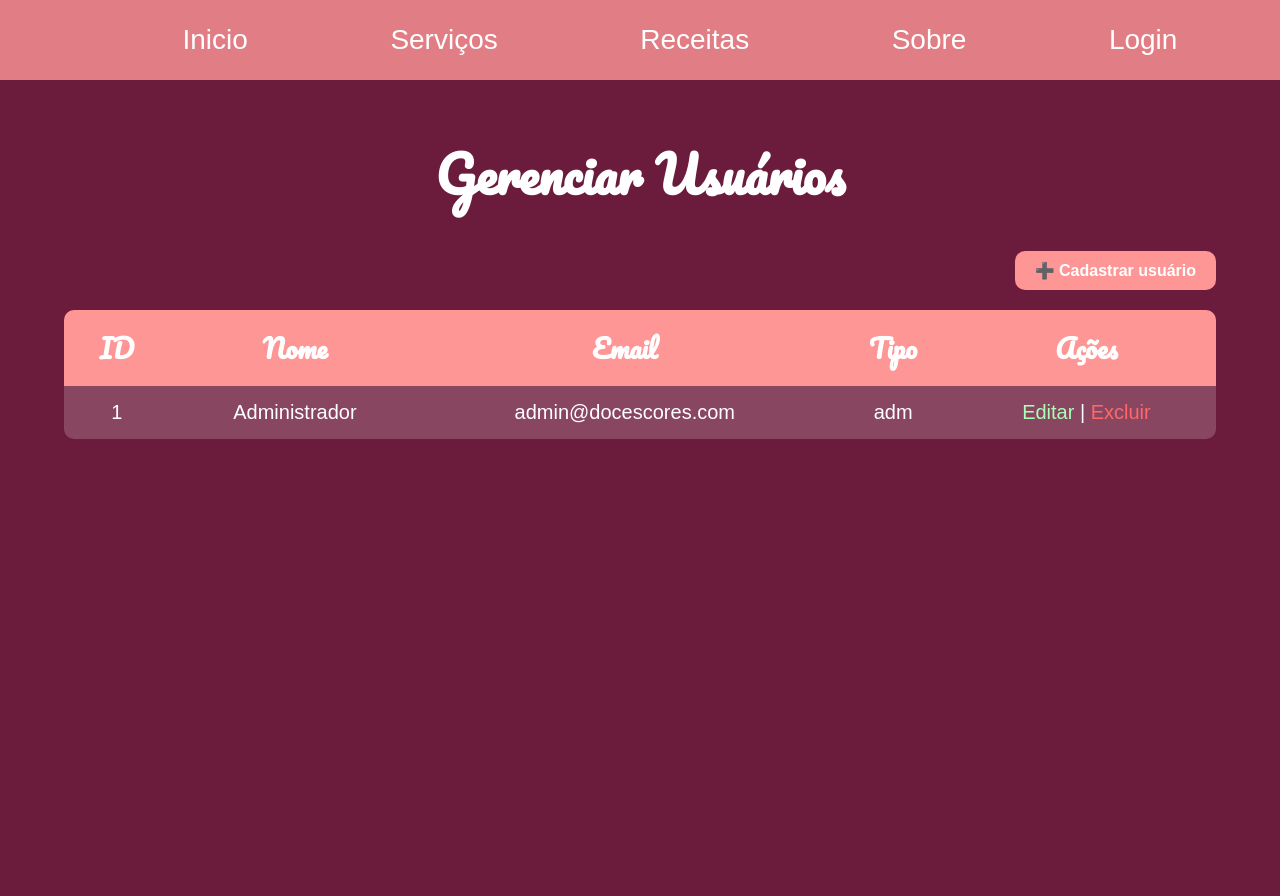
After one commit to wszolek1/DocesCores, a PHP site: page /adm/usuarios/index.php in a window 1280 px wide. The commit adds this page. Run offline with PHP 8.4, Linux system fonts and the light colour scheme; a user stored in the database is signed in; data comes from the database, SQL or seed files in the repository.

Commit message:
Crud usuarios

```diff
--- /dev/null
+++ b/adm/usuarios/index.php
@@ -0,0 +1,78 @@
+<?php
+session_start();
+
+if (!isset($_SESSION['usuario_tipo']) || $_SESSION['usuario_tipo'] !== 'adm') {
+    header("Location: ../../login.php");
+    exit;
+}
+
+require "../../src/conexao-bd.php";
+
+$stmt = $pdo->query("SELECT * FROM usuarios ORDER BY id DESC");
+$usuarios = $stmt->fetchAll(PDO::FETCH_ASSOC);
+?>
+<!DOCTYPE html>
+<html lang="pt-br">
+<head>
+    <meta charset="UTF-8">
+    <title>Admin - Usuários</title>
+    <link rel="stylesheet" href="../../css/admin.css">
+
+    <link rel="preconnect" href="https://fonts.googleapis.com">
+    <link rel="preconnect" href="https://fonts.gstatic.com" crossorigin>
+    <link href="https://fonts.googleapis.com/css2?family=Pacifico&display=swap" rel="stylesheet">
+</head>
+
+<body>
+
+<div class="header">
+    <ul>
+        <li><a href="../../pag1.html">Inicio</a></li>
+        <li><a href="../../pag2.html">Serviços</a></li>
+        <li><a href="../../pag3.php">Receitas</a></li>
+        <li><a href="../../pag4.html">Sobre</a></li>
+        <li><a href="../../login.php">Login</a></li>
+    </ul>
+</div>
+
+
+<div class="fundo">
+
+    <div class="titulo">
+        <h1>Gerenciar Usuários</h1>
+    </div>
+
+    <div class="topo-admin">
+        <a class="btn-criar" href="criar.php">➕ Cadastrar usuário</a>
+    </div>
+
+    <table class="tabela">
+        <tr>
+            <th>ID</th>
+            <th>Nome</th>
+            <th>Email</th>
+            <th>Tipo</th>
+            <th>Ações</th>
+        </tr>
+
+        <?php foreach ($usuarios as $u): ?>
+            <tr>
+                <td><?= $u['id'] ?></td>
+                <td><?= $u['nome'] ?></td>
+                <td><?= $u['email'] ?></td>
+                <td><?= $u['tipo'] ?></td>
+                <td>
+                    <a class="editar" href="editar.php?id=<?= $u['id'] ?>">Editar</a> |
+                    <a class="excluir" href="excluir.php?id=<?= $u['id'] ?>"
+                        onclick="return confirm('Excluir este usuário?')">Excluir</a>
+                </td>
+            </tr>
+        <?php endforeach; ?>
+    </table>
+
+</div>
+
+
+
+</body>
+</html>
--- /dev/null
+++ b/css/admin.css
@@ -0,0 +1,126 @@
+body {
+    margin: 0;
+    font-family: Arial, sans-serif;
+}
+
+/* LINKS */
+a {
+    text-decoration: none;
+    color: white;
+}
+
+/* HEADER */
+.header ul {
+    width: 100%;
+    height: 10vh;
+    font-size: 28px;
+    color: white;
+    display: flex;
+    list-style: none;
+    justify-content: space-evenly;
+    align-items: center;
+    background-color: #ff9696cc;
+    margin: 0;
+    position: fixed;
+    top: 0;
+    z-index: 10;
+}
+
+/* FUNDO */
+.fundo {
+    padding-top: 12vh;
+    min-height: 100vh;
+    background-color: #6B1B3C;
+    color: white;
+}
+
+/* TÍTULO */
+.titulo h1 {
+    font-family: "Pacifico", cursive;
+    font-size: 50px;
+    text-align: center;
+}
+
+/* BOTÃO CRIAR */
+.topo-admin {
+    width: 90%;
+    margin: 0 auto;
+    display: flex;
+    justify-content: end;
+    padding-bottom: 20px;
+}
+
+.btn-criar {
+    background-color: #ff9696;
+    padding: 10px 20px;
+    border-radius: 10px;
+    color: white;
+    font-weight: bold;
+}
+
+/* TABELA */
+.tabela {
+    width: 90%;
+    margin: 0 auto;
+    border-collapse: collapse;
+    background-color: #ffffff22;
+    color: white;
+    font-size: 20px;
+    border-radius: 10px;
+    overflow: hidden;
+}
+
+.tabela th {
+    background-color: #ff9696;
+    padding: 15px;
+    font-family: "Pacifico", cursive;
+    font-size: 26px;
+}
+
+.tabela td {
+    padding: 15px;
+    text-align: center;
+    background-color: #ffffff11;
+}
+
+.tabela tr:hover td {
+    background-color: #ffffff33;
+}
+
+/* LINKS AÇÕES */
+.editar {
+    color: #a8ffb5;
+}
+
+.excluir {
+    color: #ff6868;
+}
+
+/* RODAPÉ */
+.rodape {
+    width: 100%;
+    height: 10vh;
+    background-color: #ff9696;
+    display: flex;
+    align-items: center;
+    justify-content: space-evenly;
+    color: white;
+    font-size: 20px;
+}
+
+.rodape ul {
+    display: flex;
+    width: 100%;
+    list-style: none;
+    justify-content: space-around;
+    padding: 0;
+    margin: 0;
+}
+
+.rodape li {
+    text-align: center;
+}
+
+.rodape span {
+    display: block;
+}
--- a/login.php
+++ b/login.php
@@ -27,7 +27,7 @@ if ($_SERVER["REQUEST_METHOD"] == "POST") {
 
                 // Redirecionamento
                 if ($usuario['tipo'] === 'adm') {
-                    header("Location: adm/index.php");
+                    header("Location: painel-admin.php");
                 } else {
                     header("Location: pag1.html");
                 }
```
Also changed, not shown: adm/index.php (+61 -7 lines), adm/usuarios/criar.php (added, +56 -0 lines), adm/usuarios/editar.php (added, +78 -0 lines), adm/usuarios/excluir.php (added, +25 -0 lines), css/painel-admin.css (added, +99 -0 lines), painel-admin.php (added, +38 -0 lines), upload/cupcakeRedVelvetPag3.jpg (added).
